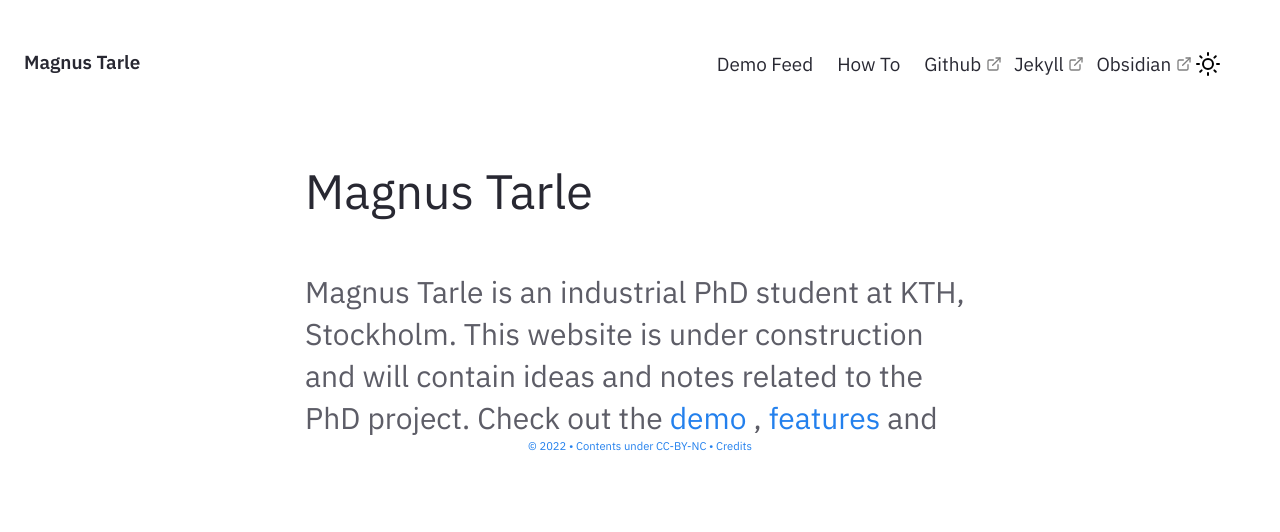
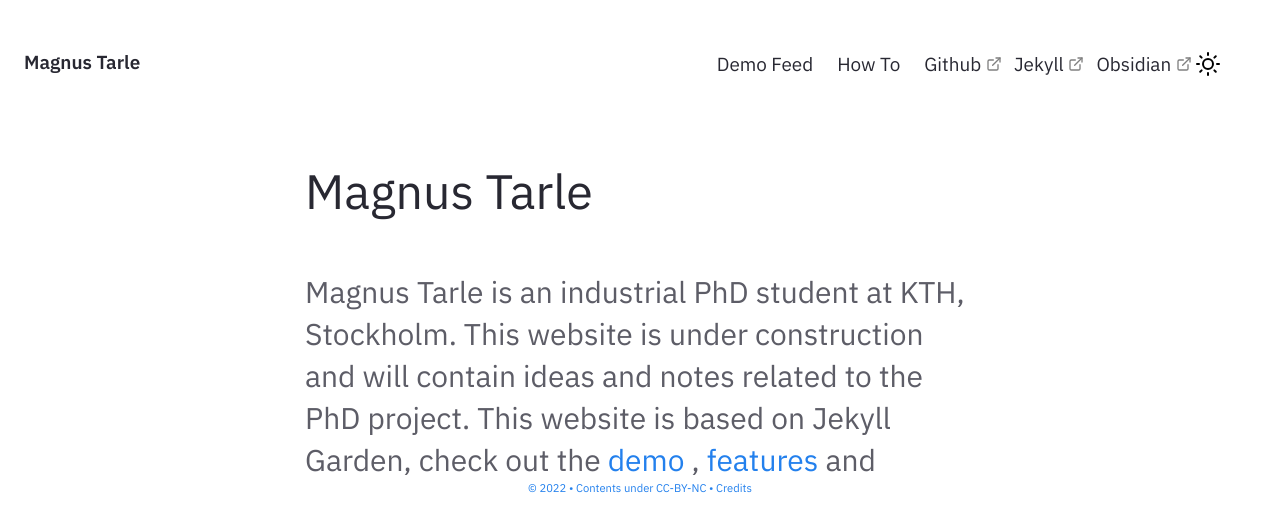
Before and after one commit to Magz303/magz303.github.io, a Jekyll site: the page built from pages/index.md, in a window 1280 px wide. Shown: the top 532 px of the page. Built offline with Jekyll 4.4.1, drawn with Linux system fonts in a browser that asks for light colours.

Commit message:
initial edit of homepage

```diff
--- a/_includes/Homepage.html
+++ b/_includes/Homepage.html
@@ -2,4 +2,4 @@
     <div class="jumbo">{{site.heading}} </div>
     <div class="home-sub-text"> <h3>
         Magnus Tarle is an industrial PhD student at KTH, Stockholm. This website is under construction and will contain ideas and notes related to the PhD project.
-        Check out the <a href="{{'/notes' | relative_url}}"> demo </a>, <a href="{{'/post/features' | relative_url}}"> features </a> and <a href="{{'/post/how-to' | relative_url}}
+	This website is based on Jekyll Garden, check out the <a href="{{'/notes' | relative_url}}"> demo </a>, <a href="{{'/post/features' | relative_url}}"> features </a> and <a href="{{'/post/how-to' | relative_url}}</a>
```
